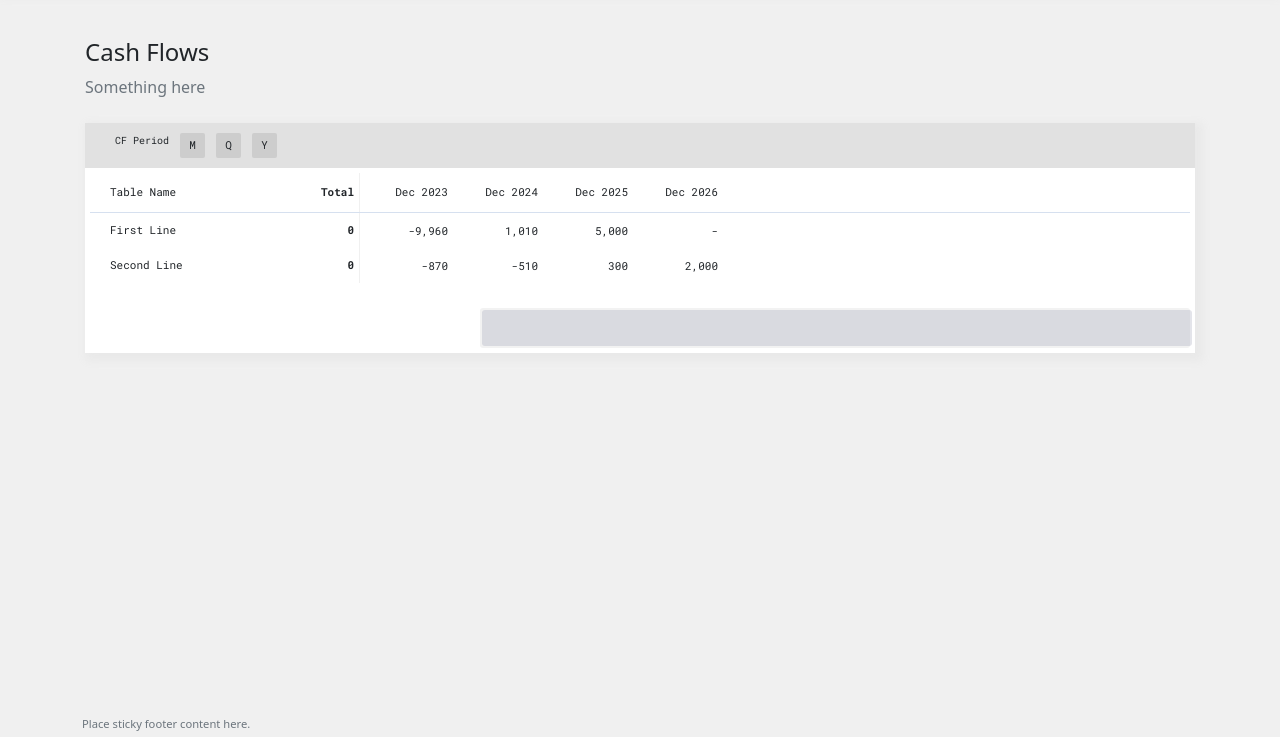
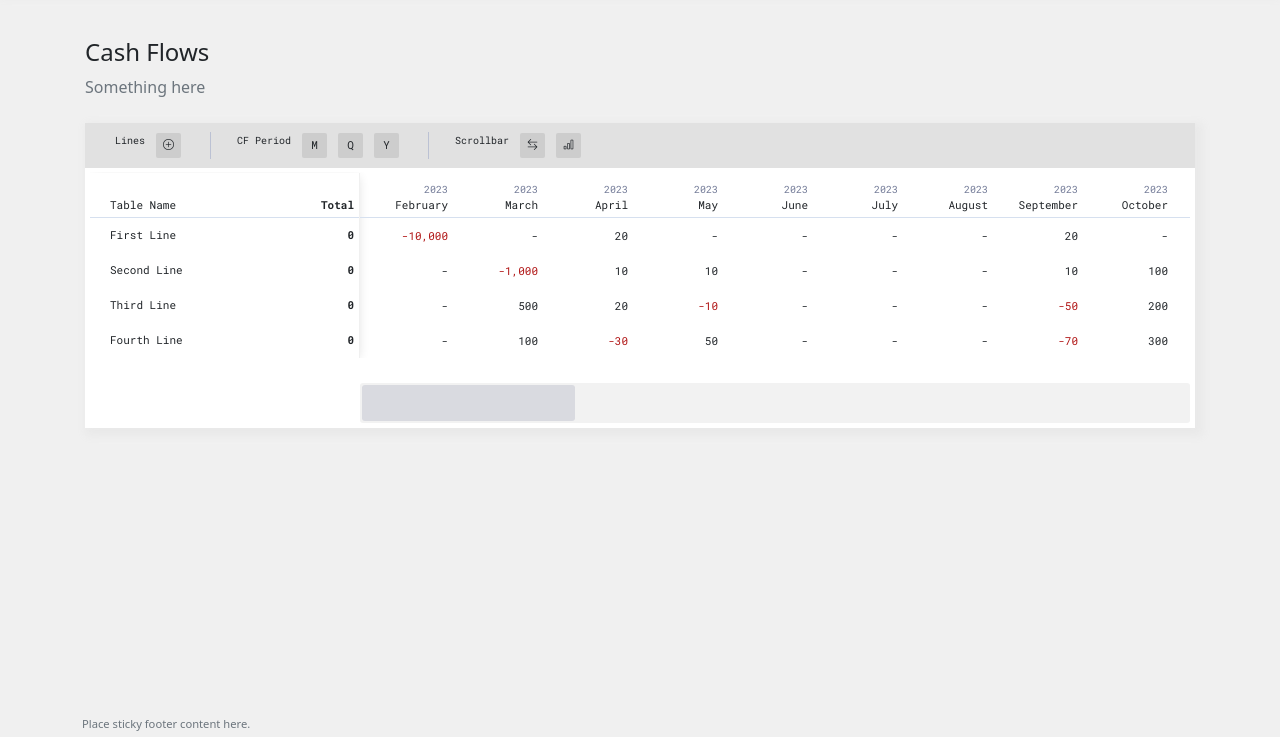
Before and after one commit to ridoluc/CF_viewer, a website built with webpack: page index.html in a window 1280 px wide. Shown: the part 63-800 px from the top of the page. Built offline with nearby package versions, Linux system fonts and the light colour scheme.

Commit message:
various changes and additions

```diff
--- a/index.html
+++ b/index.html
@@ -47,10 +47,21 @@
             <!-- Commands -->
             <div class="commands" id="command-panel">
               <div class="button-group">
+                <div class="label">Lines</div>
+                <div class="button" data-command="add-line"><i class="bi bi-plus-circle"></i></div>
+              </div>
+
+              <div class="button-group">
                 <div class="label">CF Period</div>
                 <div class="button" data-command="month"><span>M</span></div>
                 <div class="button" data-command="quarter"><span>Q</span></div>
                 <div class="button" data-command="year"><span>Y</span></div>
+              </div>
+
+              <div class="button-group">
+                <div class="label">Scrollbar</div>
+                <div class="button" data-command="scrollbar"><i class="bi bi-arrow-left-right"></i></div>
+                <div class="button" data-command="chart"><i class="bi bi-bar-chart"></i></div>
               </div>
 
             </div>
--- a/src/CFEngine/CFDate.js
+++ b/src/CFEngine/CFDate.js
@@ -75,20 +75,38 @@ export class CFDate {
       let date = dt.getDate();
       let month_numb = dt.getMonth();
       let month = ['January','February','March','April','May','June','July','August','September','October','November','December'][month_numb];
+      let quarter = ['Q1','Q1','Q1','Q2','Q2','Q2','Q3','Q3','Q3','Q4','Q4','Q4'][month_numb];
       let year = dt.getFullYear();
 
       switch (format) {
-         case 'yyyy':
-            return ''+ year;
-         case 'mmm yyyy':
-            return month.slice(0,3) + ' ' + year;
-         case 'mm/yyyy':
-            return   ('0'+(month_numb+1)).slice(-2) +'/'
-                     + year;
-         default:
-            return   ('0'+date).slice(-2) +'/'
-                     +('0'+(month_numb+1)).slice(-2)+'/'
-                     +year;
-      }
+			case "yyyy":
+				return "" + year;
+				break;
+			case "QQ":
+				return "" + quarter;
+				break;
+
+			case "mmmm":
+				return month;
+				break;
+
+			case "mmm yyyy":
+				return month.slice(0, 3) + " " + year;
+				break;
+
+			case "mm/yyyy":
+				return ("0" + (month_numb + 1)).slice(-2) + "/" + year;
+				break;
+
+			default:
+				return (
+					("0" + date).slice(-2) +
+					"/" +
+					("0" + (month_numb + 1)).slice(-2) +
+					"/" +
+					year
+				);
+				break;
+		}
    }
 }
--- a/src/UI/CFXTable.js
+++ b/src/UI/CFXTable.js
@@ -1,6 +1,8 @@
 import { CFDataSet } from "../CFEngine/CFDataset.js";
 import { CFDate } from "../CFEngine/CFDate.js";
 import { updateHeader } from "./header.js";
+import { Scrollbar } from "./scrollbar.js";
+
 import { rowCreate } from "./row.js";
 import "./table_style.scss";
 
@@ -9,7 +11,7 @@ export class CFXTable {
 		this._table = $("#CFXTable");
 		this.dataset = new CFDataSet();
 
-		this.time_interval = CFDate.time_interval.year;
+		this.time_interval = CFDate.time_interval.month;
 		// this.d_start = new CFDate(CFDate.parse("2023-01-05"));
 		// this.dataset.datesRange.max = CFDate.parse("2027-11-12");
 
@@ -22,6 +24,10 @@ export class CFXTable {
 		this.commands_panel.addEventListener("click", (event) => {
 			this.commandsEventsHandler(event);
 		});
+
+
+
+		this.scrollbar;
 	}
 
 	create() {
@@ -33,7 +39,15 @@ export class CFXTable {
 			this.column.cf.append(new_row.cf);
 		}
 
+
+		this.scrollbar = new Scrollbar(
+			document.getElementById("scroll-wrapper"),
+			document.getElementsByClassName("cf")[0]
+		);
+
 		this.update();
+
+
 	}
 
 	update() {
@@ -42,7 +56,7 @@ export class CFXTable {
 
 		// Update Header
 		let dates = this.dataset.getDates(this.time_interval);
-		updateHeader(dates);
+		updateHeader(dates,this.time_interval);
 
 		// Update CF
 		for (const line of this.dataset.CFlines) {
@@ -59,6 +73,10 @@ export class CFXTable {
 
 		// Attach events
 		this.attachEvents();
+
+		// Adjust scollbar
+		this.scrollbar.setCursorWidth();
+
 	}
 
 	rowSelect(id) {
@@ -168,7 +186,7 @@ export class CFXTable {
 			.html(
 				'<div class="row-start-cell">' +
 					'<div class="row-select"></div>' +
-					'<div class="add-row"></div>' +
+					'<!-- <div class="add-row"></div> -->' +
 					"</div>" +
 					'<div class="row-name editable"><span>Line Name</span></div>' +
 					'<div class="row-command row-delete" ><i class="bi bi-x row-head-details"></i></div>' +
@@ -240,6 +258,23 @@ export class CFXTable {
 					this.time_interval = CFDate.time_interval.year
 					break;
 
+				case "scrollbar":
+					console.log("scrollbar");
+					const scrollbar_container = document.getElementById('scroll-section');
+					scrollbar_container.classList.toggle('hidden');
+					// scrollbar_container.style.toggle('hidden');
+					break;
+
+				case "chart":
+					console.log("chart");
+
+					break;
+
+				case "add-line":
+					console.log("add line");
+					this.addRow()
+					break
+
 				default:
 
 					break;
@@ -261,15 +296,20 @@ function updateRow(row, line_data) {
 
 	row.row_head.find(".row-name").text(line_data.name);
 
-	let cf_html = "";
-	line_data.values.forEach((element) => {
-		cf_html +=
-			'<div class="col cell"><span>' +
-			CFXTable.numberFormatting(element) +
-			"</span></div>";
-	});
+	let cf_list = []
+	line_data.values.forEach((value) => {
+		const div = document.createElement('div');
+		div.classList.add('col', 'cell');
 
-	row.cf[0].innerHTML = cf_html;
+		const span = document.createElement('span');
+		span.textContent = CFXTable.numberFormatting(value);
+		if(value<0) span.classList.add('negative-number');
+
+		div.appendChild(span);
+		cf_list.push(div);
+	 });
+
+	row.cf[0].replaceChildren(...cf_list);
 
 	return row;
 }
--- a/src/UI/header.js
+++ b/src/UI/header.js
@@ -1,6 +1,6 @@
 import { CFDate } from "../CFEngine/CFDate";
 
-export function updateHeader(dates) {
+export function updateHeader(dates, interval) {
    let headerRow = $(".table-header>.row");
 
    let header_content = "";
@@ -8,10 +8,43 @@ export function updateHeader(dates) {
    dates.forEach((d) => {
       header_content +=
          '<div class="col date">' +
-         "<span>" +
-         CFDate.toString(d, "mmm yyyy") +
-         "</span></div>";
+         dateFormat(d,interval)+
+         '</div>';
    });
 
    headerRow.html(header_content);
 }
+
+
+function dateFormat(date, interval) {
+	let str;
+
+	switch (interval) {
+		case CFDate.time_interval.quarter:
+			str =
+				'<div class="year">' +
+				CFDate.toString(date, "yyyy") +
+				'</div><div class="date-period">' +
+				CFDate.toString(date, "QQ") +
+				"</div>";
+			break;
+
+		case CFDate.time_interval.year:
+			str =
+				'<div class="year"></div><div class="date-period">' +
+				CFDate.toString(date, "yyyy") +
+				"</div>";
+			break;
+
+		default:
+			str =
+				'<div class="year">' +
+				CFDate.toString(date, "yyyy") +
+				'</div><div class="date-period">' +
+				CFDate.toString(date, "mmmm") +
+				"</div>";
+			break;
+	}
+
+	return str;
+}
--- a/src/UI/scrollbar.js
+++ b/src/UI/scrollbar.js
@@ -2,13 +2,14 @@ import "./scrollbar_style.scss"
 
 export class Scrollbar {
 	constructor(scrollbar, wrapper) {
-		this.bar = scrollbar;
-		this.wrapper = wrapper;
+		this.bar = scrollbar; // The actual element
+		this.wrapper = wrapper; // The CF rows
 		this.scrollWidth = this.wrapper.scrollWidth;
-		this.outerWidth = this.wrapper.offsetWidth
+		this.outerWidth = this.wrapper.offsetWidth; //width of visible part
 
 		this.cursor = document.getElementById("scroll-cursor");
 
+		this.bar.style.width = this.outerWidth+'px';
 		this.setCursorWidth();
 
 		this.cursor.style.left = "0px";
@@ -64,8 +65,8 @@ export class Scrollbar {
 
 	setCursorWidth(){
 		const bar_width = this.bar.offsetWidth;
-		const w_in = this.scrollWidth
-		const w_out = this.outerWidth
+		const w_in = this.wrapper.scrollWidth
+		const w_out = this.wrapper.offsetWidth
 
 		if(!w_in) return bar_width;
 
--- a/src/UI/table_style.scss
+++ b/src/UI/table_style.scss
@@ -40,12 +40,12 @@ $cell-width: 90px;
          align-items: center;
          flex-direction: row;
          flex-wrap: wrap;
-         padding: 5px 15px;
+         padding: 1px 15px;
          gap: 11px;
 
-         &:not(:last-child){
-            padding-right: 10px;
-            border-right: 1px solid #93b781;
+         &:not(:last-child) {
+            padding-right: 29px;
+            border-right: 1px solid #bbc1d3;
          }
 
          .label {
@@ -94,7 +94,6 @@ $cell-width: 90px;
    .table-container {
       margin: 0px 0px;
       margin: 5px 5px 20px 5px;
-      overflow: hidden;
    }
 
    .table-layout {
@@ -105,15 +104,29 @@ $cell-width: 90px;
 
    .table-header {
       display: flex;
-      align-items: center;
-      min-height: 40px;
+      align-items: end;
+      min-height: 45px;
       border-bottom: 0.5px solid $border-color;
       position: sticky;
       top: 0px;
+      padding-bottom: 3px;
 
-      .row:hover {
-         background-color: unset;
+      .row-name {
+         // font-weight: bold;
       }
+
+      .total {
+         align-items: end !important;
+      }
+
+      .row {
+         align-items: end;
+
+         &:hover {
+            background-color: unset;
+         }
+      }
+
    }
 
 
@@ -135,6 +148,13 @@ $cell-width: 90px;
          opacity: 1;
       }
 
+
+
+      .row-style-total {
+         border-top: 2px solid #eee;
+         font-weight: 600;
+         background-color: #f6f6f6;
+      }
    }
 
 
@@ -144,9 +164,9 @@ $cell-width: 90px;
       display: grid;
       grid-auto-flow: row;
 
-      // box-shadow: 0px 0px 10px 1px rgba(0, 0, 0, 0.2);
-      // z-index: 2;
-
+      box-shadow: 1px 2px 10px -2px rgb(0 0 0 / 12%);
+      clip-path: inset(0px -15px 0px 0px);
+      border-right: solid 1px #f0f0f0;
 
       .row-start-cell {
          width: 20px;
@@ -235,10 +255,11 @@ $cell-width: 90px;
          justify-content: end;
          padding-right: 5px;
 
-         border-right: solid 1px #f0f0f0;
          font-weight: bold;
 
       }
+
+
    }
 }
 
@@ -251,10 +272,28 @@ $cell-width: 90px;
       column-gap: 3px;
       overflow-x: scroll;
 
+      &::-webkit-scrollbar{
+         display: none;
+      }
+
       .col {
          width: $cell-width;
          text-align: right;
          padding-right: 2px;
+
+         &.date {
+            display: flex;
+            flex-direction: column;
+
+            .year {
+               color: #727a97;
+               font-size: 10px;
+            }
+
+            .date-period {
+               // color: #8c8c8c;
+            }
+         }
       }
 
       .cell {
@@ -268,7 +307,26 @@ $cell-width: 90px;
 
          span {
             vertical-align: middle;
+
+            &.negative-number {
+               color: #b01414
+            }
+         }
+
+         &:focus {
+            border: 1px solid #81a3e4;
+            box-shadow: 0px 0px 4px 0px rgb(28 109 220 / 37%);
          }
       }
+
    }
 }
+
+
+// UTILS
+#CFXTable {
+
+   .hidden{
+      display: none !important;
+   }
+}
--- a/src/main.js
+++ b/src/main.js
@@ -1,5 +1,4 @@
 import { CFXTable } from "./UI/CFXTable.js";
-import { Scrollbar } from "./UI/scrollbar.js";
 import "./styles.scss";
 
 let testdata = [
@@ -31,18 +30,52 @@ let testdata = [
 			{ date: "2026-01-12", value: 2000 },
 		],
 	},
+	{
+		name: "Third Line",
+		cf: [
+		  { date: "2023-03-23", value: 500 },
+		  { date: "2023-05-01", value: -10 },
+		  { date: "2023-04-01", value: 20 },
+		  { date: "2023-09-03", value: -50 },
+		  { date: "2023-10-18", value: 200 },
+		  { date: "2024-01-12", value: 100 },
+		  { date: "2024-06-10", value: 250 },
+		  { date: "2025-10-03", value: -300 },
+		  { date: "2026-01-12", value: -1500 },
+		],
+	 },
+	{
+		name: "Fourth Line",
+		cf: [
+		  { date: "2023-03-23", value: 100 },
+		  { date: "2023-05-01", value: 50 },
+		  { date: "2023-04-01", value: -30 },
+		  { date: "2023-09-03", value: -70 },
+		  { date: "2023-10-18", value: 300 },
+		  { date: "2024-01-12", value: 200 },
+		  { date: "2024-06-10", value: -50 },
+		  { date: "2025-10-03", value: 400 },
+		  { date: "2026-01-12", value: -1000 },
+		],
+	 }
+
+
+
+
+
+
 ];
 
-let Table, scrollbar;
+let Table;
 
 $(document).ready(function () {
 	Table = new CFXTable();
+
 	Table.dataset.addLine(testdata[0].name, testdata[0].cf);
 	Table.dataset.addLine(testdata[1].name, testdata[1].cf);
+	Table.dataset.addLine(testdata[2].name, testdata[2].cf);
+	Table.dataset.addLine(testdata[3].name, testdata[3].cf);
+
 	Table.create();
-	scrollbar = new Scrollbar(
-		document.getElementById("scroll-wrapper"),
-		document.getElementsByClassName("cf")[0]
-	);
-	scrollbar.setCursorWidth(Table.column.cf.width());
+
 });
```
Also changed, not shown: dist/your-plugin.js.
